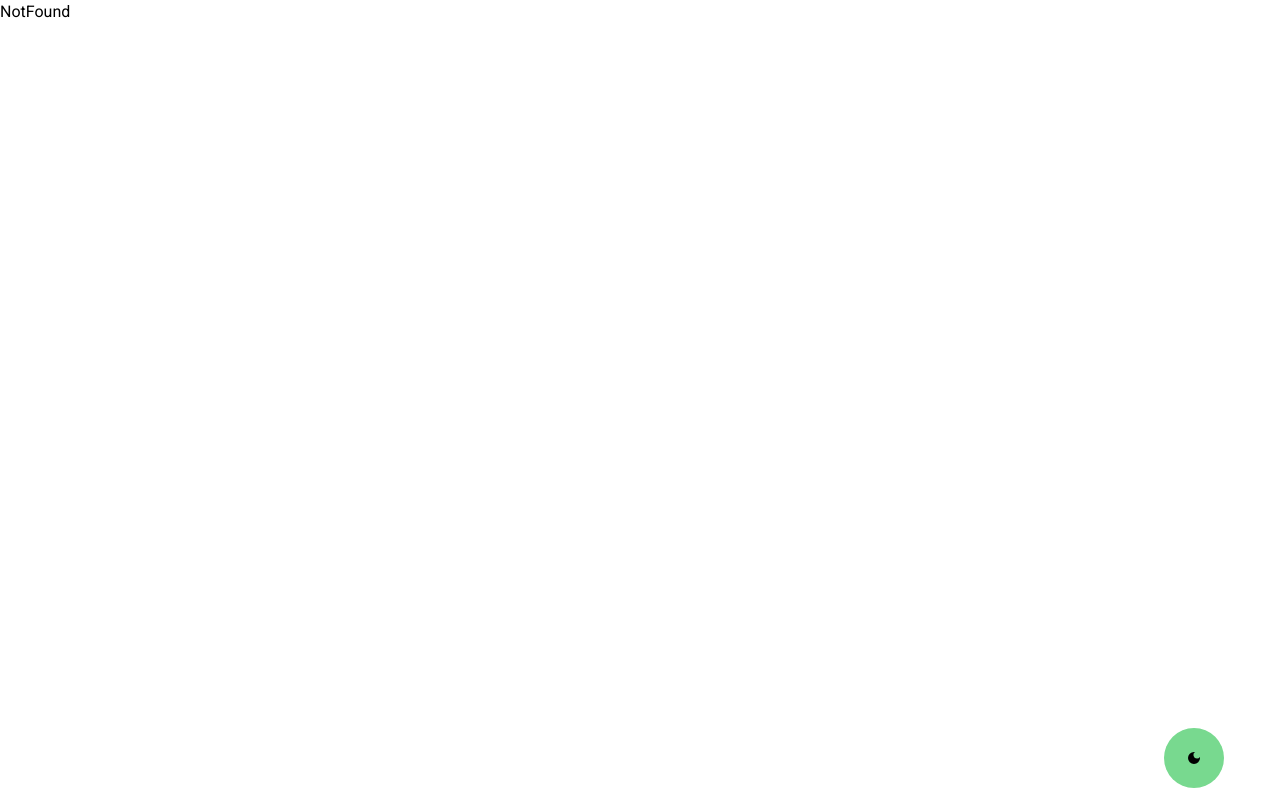
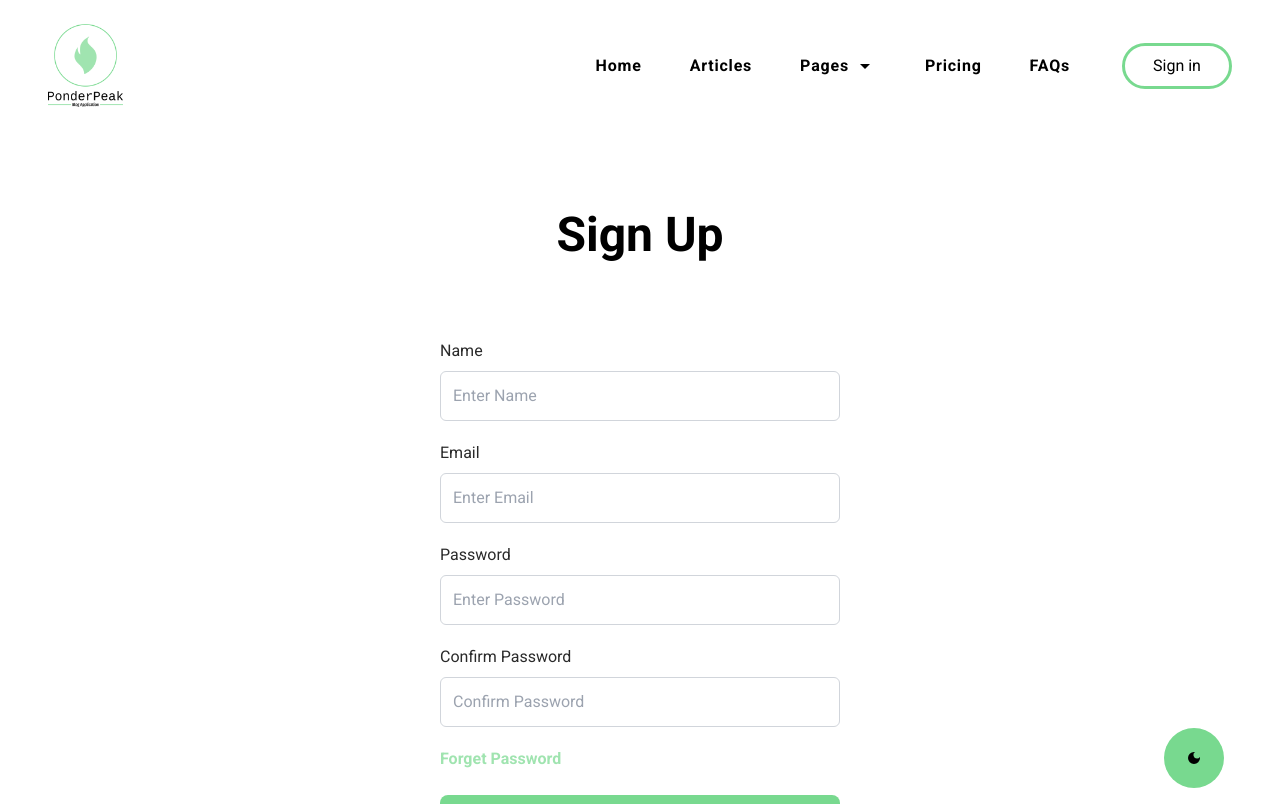
Before and after one commit to AhmedEweesKorany/Ponder_Peak, a React (Vite) app: page /register in a window 1280 px wide. Shown: the top 804 px of the page. Built offline with nearby package versions, Linux system fonts and the light colour scheme.

Commit message:
create register form and useFormData hook

```diff
--- a/src/App.jsx
+++ b/src/App.jsx
@@ -5,16 +5,19 @@ import NotFound from './pages/NotFound/404';
 import { DarkModeContext } from './Context';
 import DarkModeToggler from './components/DarkModeToggler/DarkModeToggler';
 import ArticaleDetailPage from './pages/ArticlePage/ArticaleDetailPage';
+import Register from './pages/Register/Register';
 
 const App = () => {
   // inti dark mode
-  const [dark, setDark] = useState(false);
+  const [dark, setDark] = useState(localStorage.getItem('darkMode') || false);
   const element = document.documentElement;
 
   if (dark) {
     element.classList.add("dark");
+    localStorage.setItem('darkMode', true);
   } else {
     element.classList.remove("dark");
+    localStorage.removeItem('darkMode');
   }
 
   return (
@@ -43,6 +46,7 @@ mode functionality of the application. */}
 
 <Route element={<Home/>} path='/'/>
 <Route element={<ArticaleDetailPage/>} path='/article/:id'/>
+<Route element={<Register/>} path='/register'/>
 <Route element={<NotFound/>} path='*'/>
 
     </Routes>
--- /dev/null
+++ b/src/hooks/useFormData.js
@@ -0,0 +1,21 @@
+import { useState } from 'react';
+
+const useFormData = (initialValues) => {
+  const [formData, setFormData] = useState(initialValues);
+
+  const handleChange = (e) => {
+    const { name, value } = e.target;
+    setFormData({
+      ...formData,
+      [name]: value,
+    });
+  };
+
+  const resetForm = () => {
+    setFormData(initialValues);
+  };
+
+  return [formData, handleChange, resetForm];
+};
+
+export default useFormData;
--- /dev/null
+++ b/src/pages/Register/Register.jsx
@@ -0,0 +1,59 @@
+import React, { useState } from 'react'
+import MainLayout from '../../components/MainLayout/MainLayout'
+import useFormData from '../../hooks/useFormData'
+
+const Register = () => {
+    const  [formData, handleChange, resetForm] = useFormData({
+        name: '',
+        email: '',
+        password: '',
+        confirmPassword: ''
+    })
+
+    const handleSubmit = (e) => {
+
+
+        e.preventDefault()
+    console.log("form submitted");
+    resetForm();
+}
+  return (
+    <MainLayout>
+
+        <section className='container mx-auto px-5 py-20'>
+                <div>
+                    <h1 className=' text-center text-3xl sm:text-5xl font-bold'>Sign Up</h1>
+
+                    <form action="" className='flex flex-col gap-5 w-full  items-center  my-20'>
+
+                        <div className='flex flex-col gap-2 items-start'>
+                            <label className='text-semiblack  dark:text-white' htmlFor="name">Name</label>
+                            <input onChange={handleChange} value={formData.name} placeholder='Enter Name' className='bg-transparent dark:bg-gray-700 p-3 w-[300px] sm:w-[400px] border border-gray-300 dark:border-transparent rounded-md' type="text" id='name' name='name'/>
+                        </div>
+
+                        <div className='flex flex-col gap-2 items-start'>
+                            <label className='text-semiblack  dark:text-white' htmlFor="email">Email</label>
+                            <input value={formData.email} onChange={handleChange} placeholder='Enter Email' className='bg-transparent dark:bg-gray-700 p-3 w-[300px] sm:w-[400px] border border-gray-300 dark:border-transparent  rounded-md' type="email" id='email' name='email'/>
+                        </div>
+
+                        <div className='flex flex-col gap-2 items-start'>
+                            <label className='text-semiblack  dark:text-white' htmlFor="password">Password</label>
+                            <input placeholder='Enter Password' value={formData.password} onChange={handleChange} className='bg-transparent dark:bg-gray-700 p-3 w-[300px] sm:w-[400px] border border-gray-300 dark:border-transparent  rounded-md' type="password" id='password' name='password'/>
+                        </div>     <div className='flex flex-col gap-2 items-start'>
+                            <label className='text-semiblack  dark:text-white' htmlFor="cpassword">Confirm Password</label>
+                            <input placeholder='Confirm Password' value={formData.confirmPassword} onChange={handleChange} className='bg-transparent dark:bg-gray-700 p-3 w-[300px] sm:w-[400px] border border-gray-300 dark:border-transparent  rounded-md' type="password" id='confirmPassword' name='confirmPassword'/>
+                        </div>
+
+                        <div className='flex flex-col gap-2 items-start w-[300px] sm:w-[400px]'>
+                            <p className='capitalize text-secondary hover:underline cursor-pointer font-bold'>forget password</p>
+                            <button type='submit' className='bg-primary w-full p-5 text-white rounded-lg my-4'>Register</button>
+                            <p>you have an account? <a href="#" className='text-secondary underline cursor-pointer font-bold'>login now</a></p>
+                        </div>
+                    </form>
+                </div>
+        </section>
+    </MainLayout>
+  )
+}
+
+export default Register
--- a/src/store/index.js
+++ b/src/store/index.js
@@ -1,8 +1,9 @@
 import { configureStore } from "@reduxjs/toolkit";
+import  countReducers  from "./reducers/countReducer";
 
 const store = configureStore({
     reducer:{
-
+        count: countReducers
     }
 })
 
--- /dev/null
+++ b/src/store/reducers/countReducer.js
@@ -0,0 +1,19 @@
+import { createSlice } from "@reduxjs/toolkit";
+
+const countSlice  = createSlice({
+    name: 'count',
+    initialState: {number:0},
+    reducers: {
+        countChange(state,action){
+            state.number = action.payload
+        },
+        increament(state){
+            state.number++
+        }
+    }
+})
+
+
+export const {countChange,increament} = countSlice.actions;
+
+export default countSlice.reducer;
```
Also changed, not shown: src/main.jsx (+7 -3 lines).
